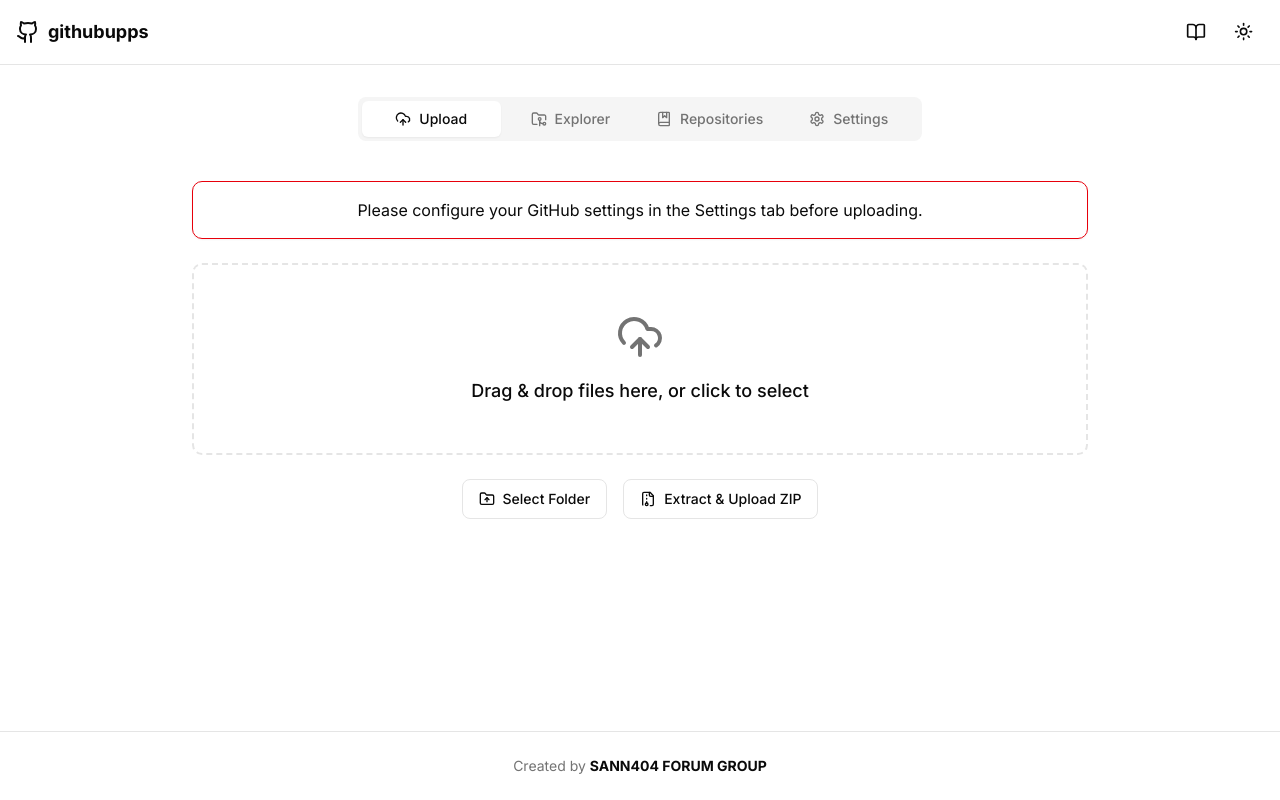
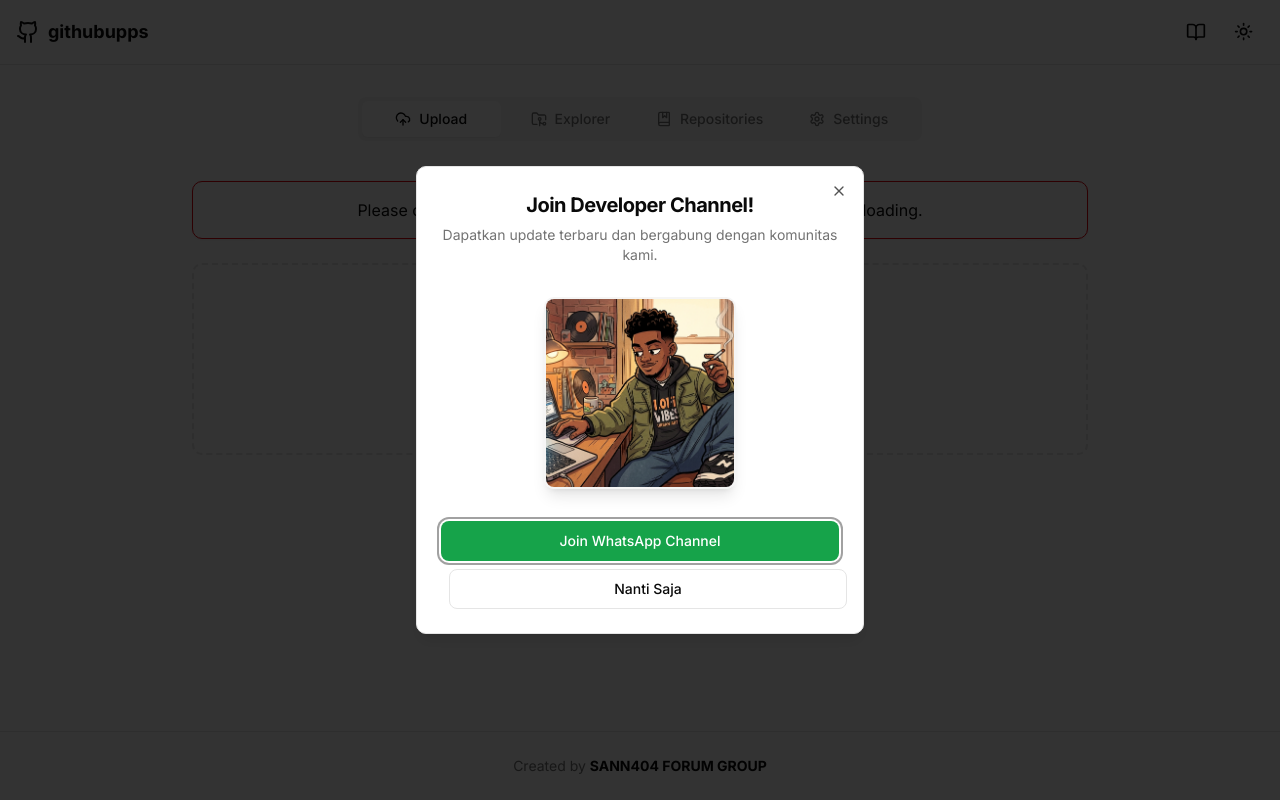
Before and after one commit to sanzzyproject/GITHUB-UPLOADER, a Next.js app: page / in a window 1280 px wide. Built offline with nearby package versions, Linux system fonts and the light colour scheme.

Commit message:
feat: add PWA support and startup popup

```diff
--- a/app/layout.tsx
+++ b/app/layout.tsx
@@ -7,8 +7,17 @@
 const inter = Inter({ subsets: ["latin"] });
 
 export const metadata: Metadata = {
-  title: "GitHub File Manager",
-  description: "Manage your GitHub repositories",
+  title: "githubupps",
+  description: "Upload files to GitHub easily",
+  manifest: "/manifest.json",
+  appleWebApp: {
+    capable: true,
+    statusBarStyle: "default",
+    title: "githubupps",
+  },
+  formatDetection: {
+    telephone: false,
+  },
 };
 
 export default function RootLayout({
--- a/app/page.tsx
+++ b/app/page.tsx
@@ -11,10 +11,12 @@
 import { Toaster } from "@/components/ui/sonner"
 import { Dialog, DialogContent, DialogHeader, DialogTitle, DialogTrigger, DialogDescription } from "@/components/ui/dialog"
 import { Button } from "@/components/ui/button"
+import { StartupPopup } from "@/components/startup-popup"
 
 export default function Home() {
   return (
     <div className="min-h-screen bg-background text-foreground flex flex-col">
+      <StartupPopup />
       <header className="border-b sticky top-0 bg-background/95 backdrop-blur z-10">
         <div className="container mx-auto px-4 h-16 flex items-center justify-between">
           <div className="flex items-center gap-2">
--- /dev/null
+++ b/components/startup-popup.tsx
@@ -0,0 +1,71 @@
+"use client"
+
+import { useEffect, useState } from "react"
+import { Dialog, DialogContent, DialogHeader, DialogTitle, DialogDescription, DialogFooter } from "@/components/ui/dialog"
+import { Button } from "@/components/ui/button"
+import Image from "next/image"
+
+export function StartupPopup() {
+  const [isOpen, setIsOpen] = useState(false)
+
+  useEffect(() => {
+    // Register Service Worker for PWA
+    if ("serviceWorker" in navigator) {
+      window.addEventListener("load", () => {
+        navigator.serviceWorker.register("/sw.js").then(
+          (registration) => {
+            console.log("Service Worker registration successful with scope: ", registration.scope)
+          },
+          (err) => {
+            console.log("Service Worker registration failed: ", err)
+          }
+        )
+      })
+    }
+
+    // Show popup every time the app is opened
+    setIsOpen(true)
+  }, [])
+
+  return (
+    <Dialog open={isOpen} onOpenChange={setIsOpen}>
+      <DialogContent className="sm:max-w-md">
+        <DialogHeader>
+          <DialogTitle className="text-center text-xl font-bold">Join Developer Channel!</DialogTitle>
+          <DialogDescription className="text-center">
+            Dapatkan update terbaru dan bergabung dengan komunitas kami.
+          </DialogDescription>
+        </DialogHeader>
+        <div className="flex flex-col items-center justify-center space-y-4 py-4">
+          <div className="relative w-48 h-48 rounded-lg overflow-hidden border-2 border-muted shadow-lg">
+            <Image
+              src="/developer_avatar.jpg"
+              alt="Developer Channel"
+              fill
+              className="object-cover"
+              referrerPolicy="no-referrer"
+            />
+          </div>
+        </div>
+        <DialogFooter className="flex flex-col sm:flex-col gap-2">
+          <Button
+            className="w-full bg-green-600 hover:bg-green-700 text-white"
+            onClick={() => {
+              window.open("https://whatsapp.com/channel/0029Vb6ukqnHQbS4mKP0j80", "_blank")
+              setIsOpen(false)
+            }}
+          >
+            Join WhatsApp Channel
+          </Button>
+          <Button
+            variant="outline"
+            className="w-full"
+            onClick={() => setIsOpen(false)}
+          >
+            Nanti Saja
+          </Button>
+        </DialogFooter>
+      </DialogContent>
+    </Dialog>
+  )
+}
```
Also changed, not shown: public/sw.js (added, +11 -0 lines), public/developer_avatar.jpg (added), public/icon-512x512.jpg (added), public/manifest.json (added).
